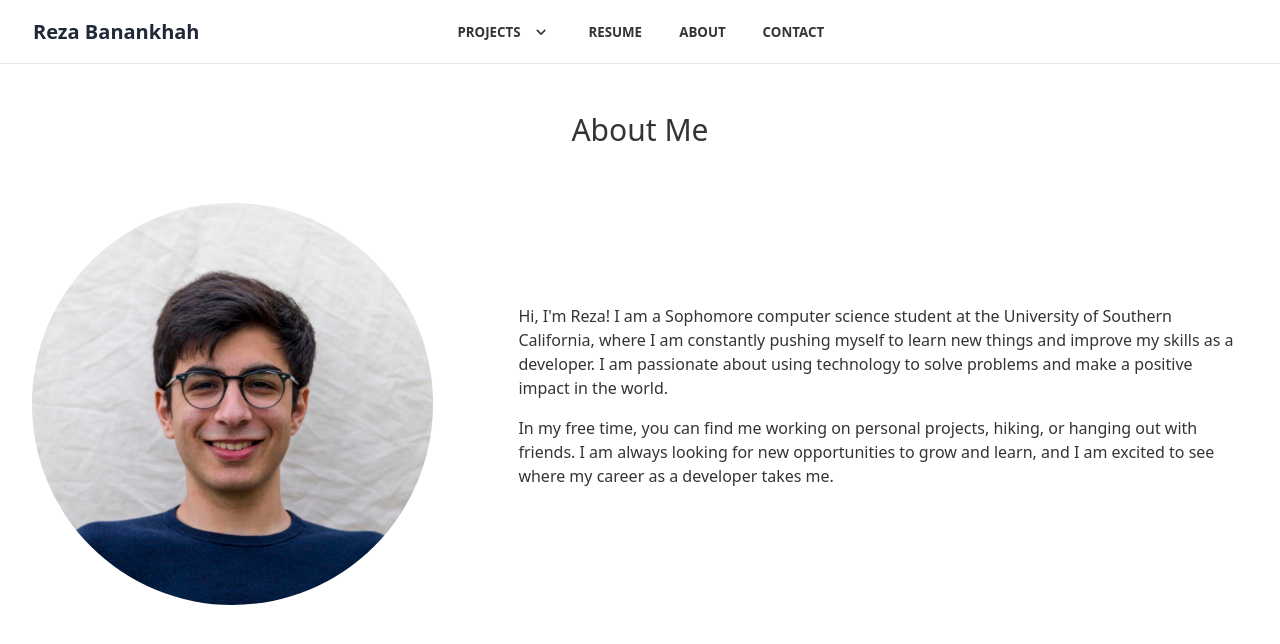
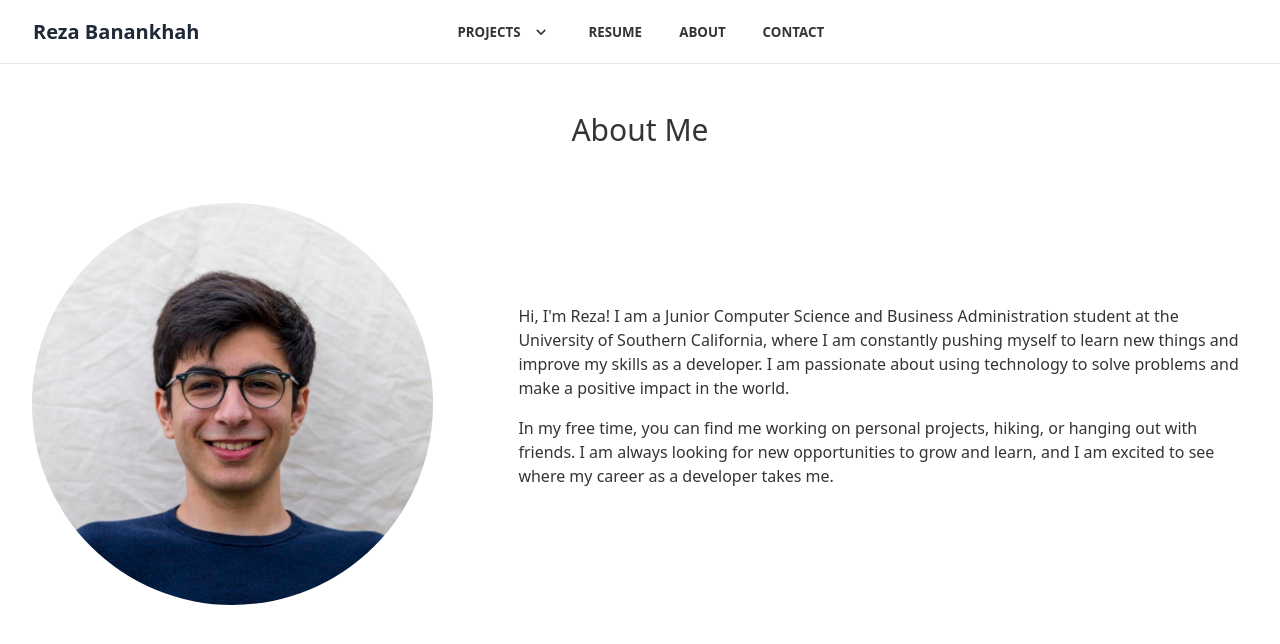
Before and after one commit to rcb123/developer-site, a SvelteKit app: page /about in a window 1280 px wide. Shown: the top 644 px of the page. Built offline with nearby package versions, Linux system fonts and the light colour scheme; some icons are missing.

Commit message:
Updated about section

```diff
--- a/src/routes/about/+page.svelte
+++ b/src/routes/about/+page.svelte
@@ -2,18 +2,18 @@
 	<title>About | Reza Banankhah</title>
 </svelte:head>
 
-<h1 class="text-center text-2xl sm:text-3xl mt-4 sm:mt-12 mb-4 sm:mb-0">About Me</h1>
+<h1 class="mb-4 mt-4 text-center text-2xl sm:mb-0 sm:mt-12 sm:text-3xl">About Me</h1>
 
-<section class="flex flex-col sm:flex-row items-center justify-between px-4 sm:px-8 h-[64vh]">
-	<div class="w-fit h-fit max-w-[33%] rounded-full overflow-hidden mt-6 sm:mt-0">
-		<img src='./images/profile.jpg' alt="Reza Banankhah" class="w-full h-full object-cover" />
+<section class="flex h-[64vh] flex-col items-center justify-between px-4 sm:flex-row sm:px-8">
+	<div class="mt-6 h-fit w-fit max-w-[33%] overflow-hidden rounded-full sm:mt-0">
+		<img src="./images/profile.jpg" alt="Reza Banankhah" class="h-full w-full object-cover" />
 	</div>
 	<div class="w-4/5 sm:w-3/5">
 		<p class="mb-4">
-			Hi, I'm Reza! I am a Sophomore computer science student at the University of Southern
-			California, where I am constantly pushing myself to learn new things and improve my skills as
-			a developer. I am passionate about using technology to solve problems and make a positive
-			impact in the world.
+			Hi, I'm Reza! I am a Junior Computer Science and Business Administration student at the
+			University of Southern California, where I am constantly pushing myself to learn new things
+			and improve my skills as a developer. I am passionate about using technology to solve problems
+			and make a positive impact in the world.
 		</p>
 		<p class="mb-4">
 			In my free time, you can find me working on personal projects, hiking, or hanging out with
```
